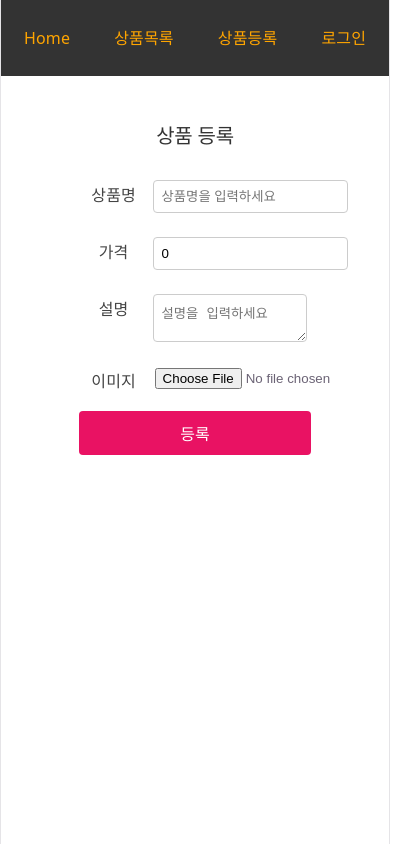
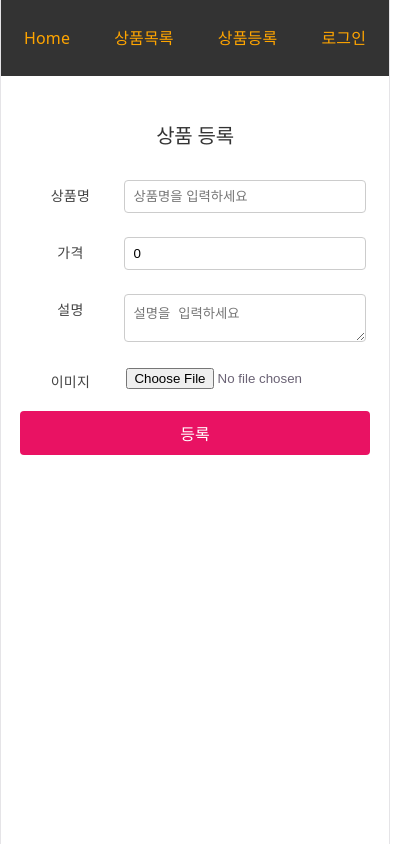
Before and after one commit to haribo09/shopping, a React (Vite) app: page /products/add in a window 390 px wide. Shown: the whole page, 414 px wide, since content can reach past the window. Built offline with nearby package versions, Linux system fonts and the light colour scheme.

Commit message:
반응형 스타일 수정 -로그인 회원 가입

```diff
--- a/src/App.css
+++ b/src/App.css
@@ -379,18 +379,18 @@
 
 /* 768px 이하 - 태블릿 기준*/
 @media (max-width: 768px) {
-  .notice-popup {
+  .notice-popup{
     left: 50%;
     top: 20px;
     /* 애니메이션: x좌표 이동 */
     transform: translateX(-50%);
   }
-  .header {
-    height: auto; /* 가변크기 변경 */
+  .header{
+    height: auto;  /* 가변크기 변경 */
   }
-  .header nav {
+  .header nav{
     display: flex;
-    flex-wrap:wrap;
+    flex-wrap: wrap;
     justify-content: center;
     gap: 4px 12px;
     padding: 8px 0;
@@ -398,42 +398,52 @@
   .product-list,
   .product-info,
   .add-product,
-  .signin,
-  .signup {
-    width: 100%;
-    text-align: center;
+  .signin, .signup{
+    width: 90%;
   }
-  .product-list .card-container {
+  .product-list .card-container{
     justify-content: center;
   }
-  .product-details {
+  .product-details{
     flex-direction: column;
     align-items: center;
   }
 }
 /* 480px 이하 - 스마트폰 세로 크기 */
 @media (max-width: 480px) {
-  .notice-popup {
+  .notice-popup{
     top: 12px;
     padding: 12px;
   }
-  .notice-popup h3 {
-    font-size: 18px;
-  }
-  .notice-popup p {
-    font-size: 14px;
-  }
+  .notice-popup h3{font-size: 18px;}
+  .notice-popup p{font-size: 14px;}
   .search-area input{
-    width: 300px;
+    max-width: 300px;
     padding: 4px 8px;
     font-size: 14px;
   }
-  .product-info,
-  .product-buttons {
+  .product-info .product-buttons{
     flex-direction: column;
   }
+  .add-product form,
+  .signin form,
+  .signup form{
+    width: 100%;
+  }
+  .add-product label,
+  .signin label,
+  .signup label{
+    width: 100px;
+    font-size: 14px;
+  }
+  .add-product input,
+  .add-product textarea,
+  .signin input,
+  .signup input{
+    width: 80%;
+  }
   .order-table th,
-  .order-table td {
+  .order-table td{
     padding: 8px;
     font-size: 14px;
   }
```
